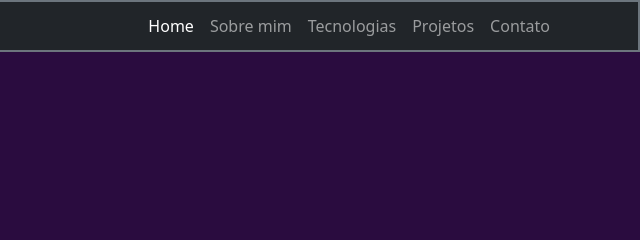
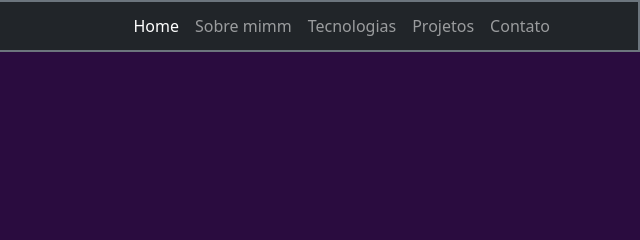
Before and after one commit to Caio-Milhomem/Primeiro-portifolio, a website: page index.html in a window 1280 px wide. Shown: the top 240 px of the page, 640-1280 px from the left. Drawn offline with nearby package versions, Linux system fonts and the light colour scheme.

Commit message:
Update index.html

```diff
--- a/index.html
+++ b/index.html
@@ -20,7 +20,7 @@
       <div class="collapse navbar-collapse" id="navbarResponsive">
         <ul class="navbar-nav ms-auto">
           <li class="nav-item"><a class="nav-link active" href="#home">Home</a></li>
-          <li class="nav-item"><a class="nav-link" href="#sobre">Sobre mim</a></li>
+          <li class="nav-item"><a class="nav-link" href="#sobre">Sobre mimm</a></li>
           <li class="nav-item"><a class="nav-link" href="#tecnologias">Tecnologias</a></li>
           <li class="nav-item"><a class="nav-link" href="#projetos">Projetos</a></li>
           <li class="nav-item"><a class="nav-link" href="#contato">Contato</a></li>
```
